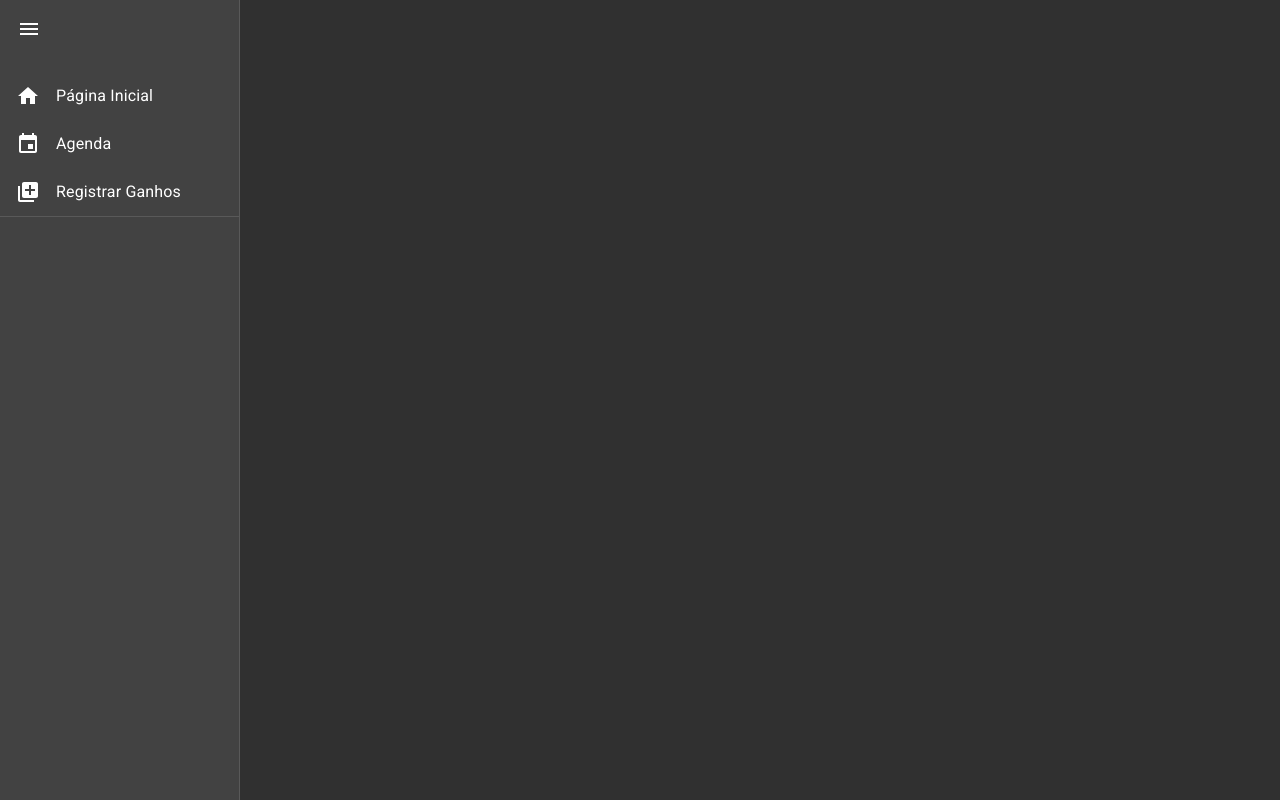
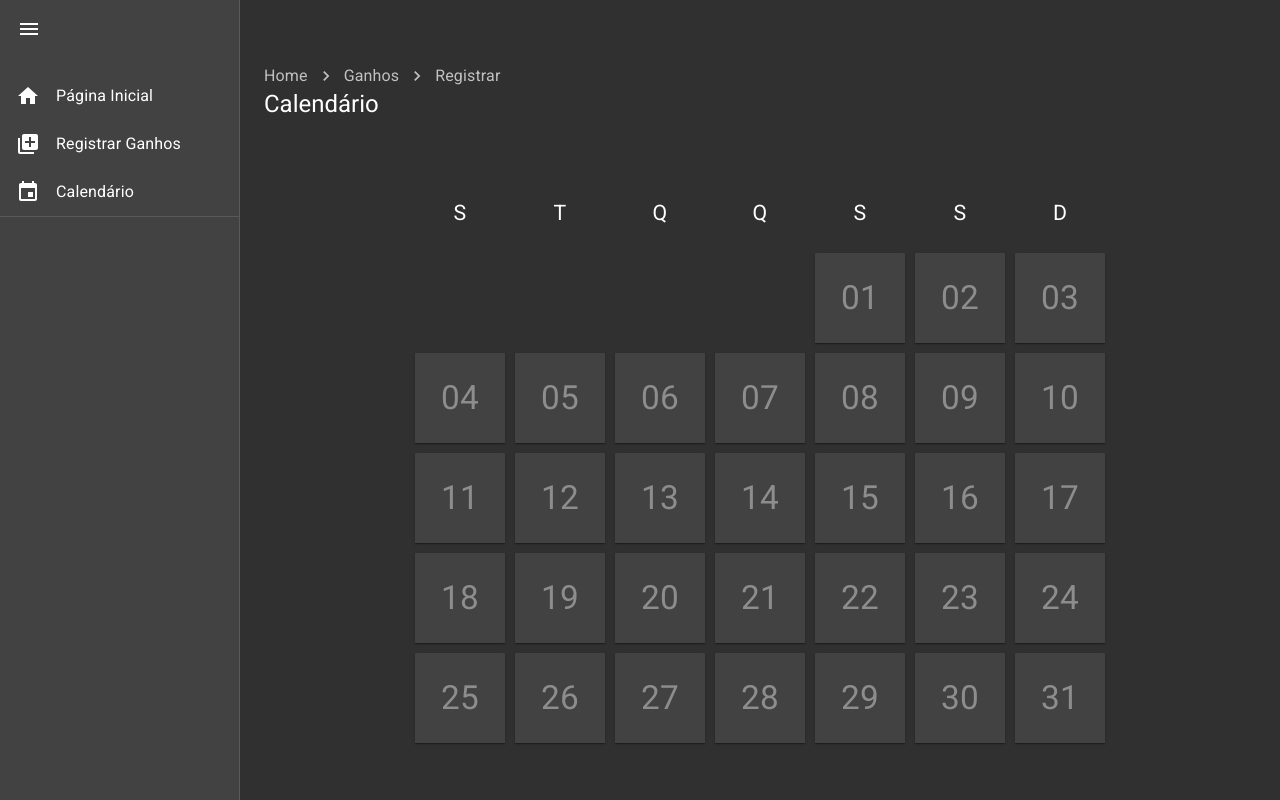
Before and after one commit to thunderjr/deliveryDashboard, a React (Create React App) app: page /calendario in a window 1280 px wide. Built offline with nearby package versions, Linux system fonts and the light colour scheme.

Commit message:
calendar body done

```diff
--- a/src/components/SideMenu/index.js
+++ b/src/components/SideMenu/index.js
@@ -15,8 +15,8 @@ const AppBarPlaceholder = () => <div style={{height: 64}}></div>;
 
 const menuItems = [
     { text: "Página Inicial", icon: (<HomeIcon />), route: '/' },
-    { text: "Agenda", icon: (<EventIcon />), route: '/agenda' },
     { text: "Registrar Ganhos", icon: (<LibraryAddIcon />), route: '/logs/new' },
+    { text: "Calendário", icon: (<EventIcon />), route: '/calendario' },
 ];
 
 export default function SideMenu() {
--- /dev/null
+++ b/src/pages/Calendar/index.js
@@ -0,0 +1,76 @@
+import React, { useState, useEffect } from 'react';
+
+import { Container, Breadcrumbs, Link, Typography, Paper } from '@material-ui/core';
+import NavigateNextIcon from '@material-ui/icons/NavigateNext';
+
+import moment from 'moment';
+import 'moment/locale/pt-br';
+
+import './styles.css';
+
+const months = [...Array(12).keys()].map(x => ({ num: x + 1, name: moment(x+1, 'MM').format('MMMM') }));
+
+const useDaysInMonth = month => Math.abs(moment(month, 'MM').diff(moment(month + 1, 'MM'), 'days'));
+const useWeeks = month => {
+    const days = useDaysInMonth(month);
+    const firstDay = moment(month, 'MM');
+    const firstDay_DOW = (firstDay.day() === 0) ? 6 : firstDay.day() - 1;
+
+    const daysArray = [...Array(days).keys()].map(i => moment(month, 'MM').add(i, 'days'));
+    const qtdWeeks = Math.ceil(daysArray.length / 7);
+
+    return [...Array(qtdWeeks).keys()].map(i => daysArray.splice(0, (i === 0) ? 7 - firstDay_DOW : 7));
+}
+
+
+const WeekdayLetters = () => ['S','T','Q','Q','S','S','D'].map(l => (<div className="weekDayLetters">{ l }</div>));
+
+const WeekPlaceholder = ({ lengthOfWeek }) => [...Array(7 - lengthOfWeek).keys()].map(x => <DayCard key={`calendarDayPlaceholder-${x}`} invisible />);
+
+const DayCard = ({ day, invisible }) => {
+    return (
+        <div className={`dayCard ${(invisible) ? 'hidden' : ''}`}>
+            <Paper square>
+                {(day || moment()).format('DD')}
+            </Paper>
+        </div>
+    )
+}
+
+export default function Calendar() {
+    const [actualMonth, setActualMonth] = useState(Number(moment().format("MM")));
+    const daysInActualMonth = useDaysInMonth(actualMonth);
+    const weeks = useWeeks(actualMonth);
+
+    useEffect(() => {
+        // console.log(weeks.map(w => w.map(d => d.format('LL'))))
+    }, [weeks]);
+
+    return (
+        <Container>
+            <header>
+                <Breadcrumbs separator={<NavigateNextIcon fontSize="small" />} aria-label="breadcrumb">
+                    <Link color="inherit" href="/">Home</Link>
+                    <Link color="inherit" href="/logs">Ganhos</Link>
+                    <Link color="inherit" href="/logs/new">Registrar</Link>
+                </Breadcrumbs>
+                <Typography variant="h5" style={{ marginBottom: 30 }}>
+                    Calendário
+                </Typography>
+            </header>
+            <section className="body">
+                <div className="weeksWrapper">
+                    <div className="daysWrapper">
+                        <WeekdayLetters />
+                    </div>
+                    { weeks.map((w, wIndex) => (
+                        <div key={`calendarWeek-${wIndex}`} className="daysWrapper">
+                            { (wIndex === 0) ? <WeekPlaceholder lengthOfWeek={w.length} /> : [] }
+                            { w.map(d => <DayCard key={`calendarDay-${d}`} day={d} />) }
+                        </div>
+                    ))}
+                </div>
+            </section>
+        </Container>
+    );
+}
--- /dev/null
+++ b/src/pages/Calendar/styles.css
@@ -0,0 +1,50 @@
+section.body {
+    display: flex;
+    align-items: center;
+    justify-content: center;
+    height: 100%;
+}
+
+.weeksWrapper {
+    display: flex;
+    flex-direction: column;
+}
+
+.daysWrapper {
+    display: flex;
+    flex-direction: row;
+}
+
+.weekDayLetters {
+    width: 90px;
+    height: 30px;
+    margin: 5px;
+    margin-bottom: 20px;
+    display: flex;
+    align-items: center;
+    justify-content: center;
+    font-size: 16pt;
+}
+
+.dayCard {
+    width: 90px;
+    height: 90px;
+    margin: 5px;
+}
+
+.dayCard.hidden {
+    visibility: hidden;
+}
+
+.dayCard .MuiPaper-root {
+    height: 100%;
+    display: flex;
+    align-items: center;
+    justify-content: center;
+    -webkit-user-select: none;
+    -moz-user-select: none;
+    -ms-user-select: none;
+    user-select: none;
+    font-size: 25pt;
+    color: rgba(255, 255, 255, 0.4);
+}
--- a/src/routes.js
+++ b/src/routes.js
@@ -3,12 +3,14 @@ import { Route, Switch } from 'react-router-dom';
 
 import Main from './pages/Main';
 import NewLog from './pages/NewLog';
+import Calendar from './pages/Calendar';
 
 export default function Routes() {
     return (
         <Switch>
             <Route path="/" exact component={Main} />
             <Route path="/logs/new" component={NewLog} />
+            <Route path="/calendario" component={Calendar} />
         </Switch>
     );
 }
```
